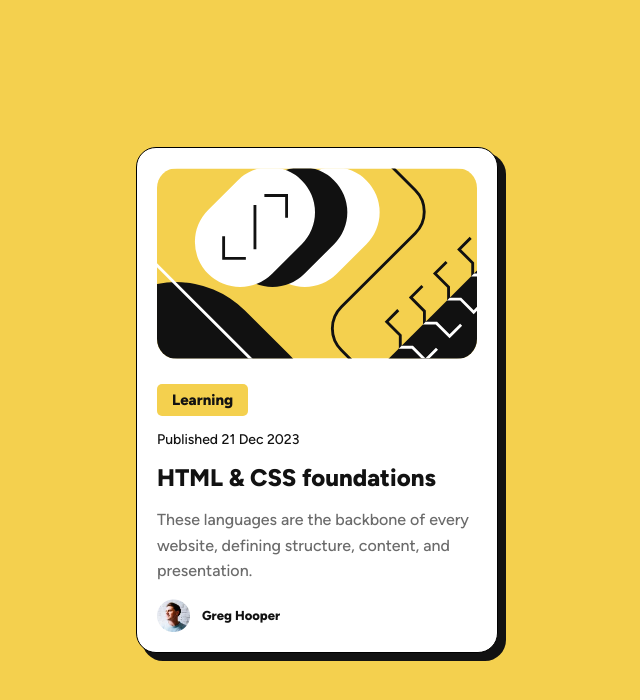
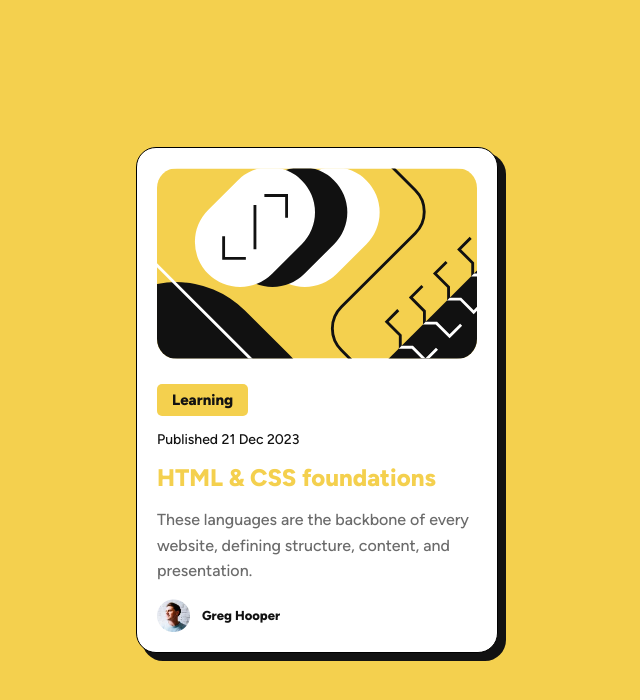
Before and after one commit to fabianRivero/blogCard, a plain HTML site: page index.html in a window 1280 px wide. In both pictures the pointer is over the element "HTML & CSS foundations". Shown: the whole page, without its empty margins (323-963 px from the left). Drawn offline with Linux system fonts and the light colour scheme.

Commit message:
last commit

```diff
--- a/styles.css
+++ b/styles.css
@@ -54,6 +54,10 @@ main{
 }
 #card-title{
     font-weight: 800;
+    cursor: pointer;
+}
+#card-title:hover{
+    color: hsl(47, 88%, 63%);
 }
 #description{
     color: hsl(0, 0%, 42%);
```
Also changed, not shown: assets/images/Blog preview card desktop.png (added), assets/images/Blog preview card mobile.png (added), 3 other files.
